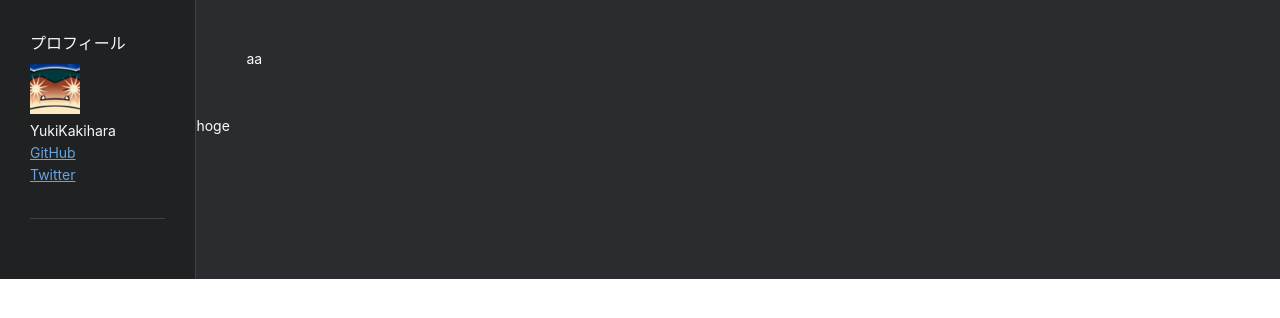
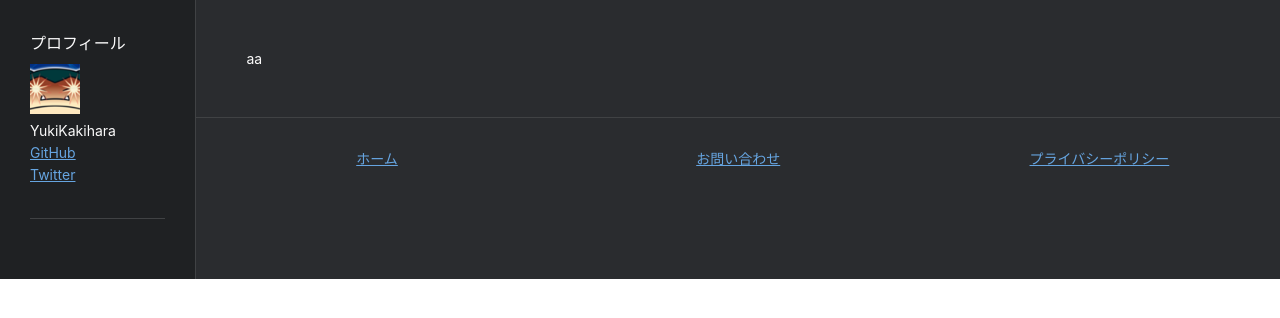
Before and after one commit to YukiKakihara/kaqiita, a Next.js app: page /privacy_policy in a window 1280 px wide. Shown: the top 318 px of the page. Built offline with nearby package versions, Linux system fonts and the light colour scheme.

Commit message:
フッターを作った

```diff
--- a/src/components/TextLink.tsx
+++ b/src/components/TextLink.tsx
@@ -1,6 +1,7 @@
 import styled from '@emotion/styled';
+import { Colors } from '../constants/Colors';
 
 export const TextLink = styled.a({
-  color: '#66a5e1',
+  color: Colors.textLink,
   textDecoration: 'underline',
 });
--- /dev/null
+++ b/src/constants/Colors.ts
@@ -0,0 +1,7 @@
+export const Colors = {
+  baseBackground: '#2a2c2f',
+  border: '#404244',
+  sidebarBackground: '#1f2123',
+  text: '#fafafa',
+  textLink: '#66a5e1',
+};
--- a/src/layout/Footer.tsx
+++ b/src/layout/Footer.tsx
@@ -1,11 +1,35 @@
 import styled from '@emotion/styled';
+import { Colors } from '../constants/Colors';
+import { TextLink } from '../components/TextLink';
 
 interface Props {
   className?: string;
 }
 
 export const Footer: React.FC<Props> = ({ className }) => {
-  return <Wrapper className={className}>hoge</Wrapper>;
+  return (
+    <Wrapper className={className}>
+      <Content>
+        <TextLink href="/">ホーム</TextLink>
+      </Content>
+      <Content>
+        <TextLink>お問い合わせ</TextLink>
+      </Content>
+      <Content>
+        <TextLink>プライバシーポリシー</TextLink>
+      </Content>
+    </Wrapper>
+  );
 };
 
-const Wrapper = styled.footer({});
+const Wrapper = styled.footer({
+  borderTop: `1px solid ${Colors.border}`,
+  display: 'flex',
+  justifyContent: 'space-between',
+  padding: '30px 0',
+});
+
+const Content = styled.div({
+  flex: 1,
+  textAlign: 'center',
+});
--- a/src/layout/Sidebar/Container.tsx
+++ b/src/layout/Sidebar/Container.tsx
@@ -1,4 +1,5 @@
 import styled from '@emotion/styled';
+import { Colors } from '../../constants/Colors';
 import { Profile } from './Profile';
 
 interface Props {
@@ -14,7 +15,7 @@ export const Container: React.FC<Props> = ({ className }) => {
 };
 
 const Wrapper = styled.div({
-  backgroundColor: '#1f2123',
-  borderRight: `1px solid #404244`,
+  backgroundColor: Colors.sidebarBackground,
+  borderRight: `1px solid ${Colors.border}`,
   padding: 30,
 });
--- a/src/layout/Sidebar/Item.tsx
+++ b/src/layout/Sidebar/Item.tsx
@@ -1,4 +1,5 @@
 import styled from '@emotion/styled';
+import { Colors } from '../../constants/Colors';
 
 interface Props {
   className?: string;
@@ -15,8 +16,7 @@ export const Item: React.FC<Props> = ({ children, className, title }) => {
 };
 
 const Wrapper = styled.div({
-  backgroundColor: '#1f2123',
-  borderBottom: `1px solid #404244`,
+  borderBottom: `1px solid ${Colors.border}`,
   marginBottom: 30,
   paddingBottom: 30,
 });
--- a/src/layout/index.tsx
+++ b/src/layout/index.tsx
@@ -1,4 +1,5 @@
 import styled from '@emotion/styled';
+import { Colors } from '../constants/Colors';
 import { Sidebar } from './Sidebar';
 import { Footer } from './Footer';
 
@@ -19,8 +20,8 @@ export const Layout: React.FC<Props> = ({ children, className }) => {
 };
 
 const Wrapper = styled.div({
-  backgroundColor: '#2a2c2f',
-  color: '#fafafa',
+  backgroundColor: Colors.baseBackground,
+  color: Colors.text,
   display: 'flex',
   fontSize: 14,
 });
```
